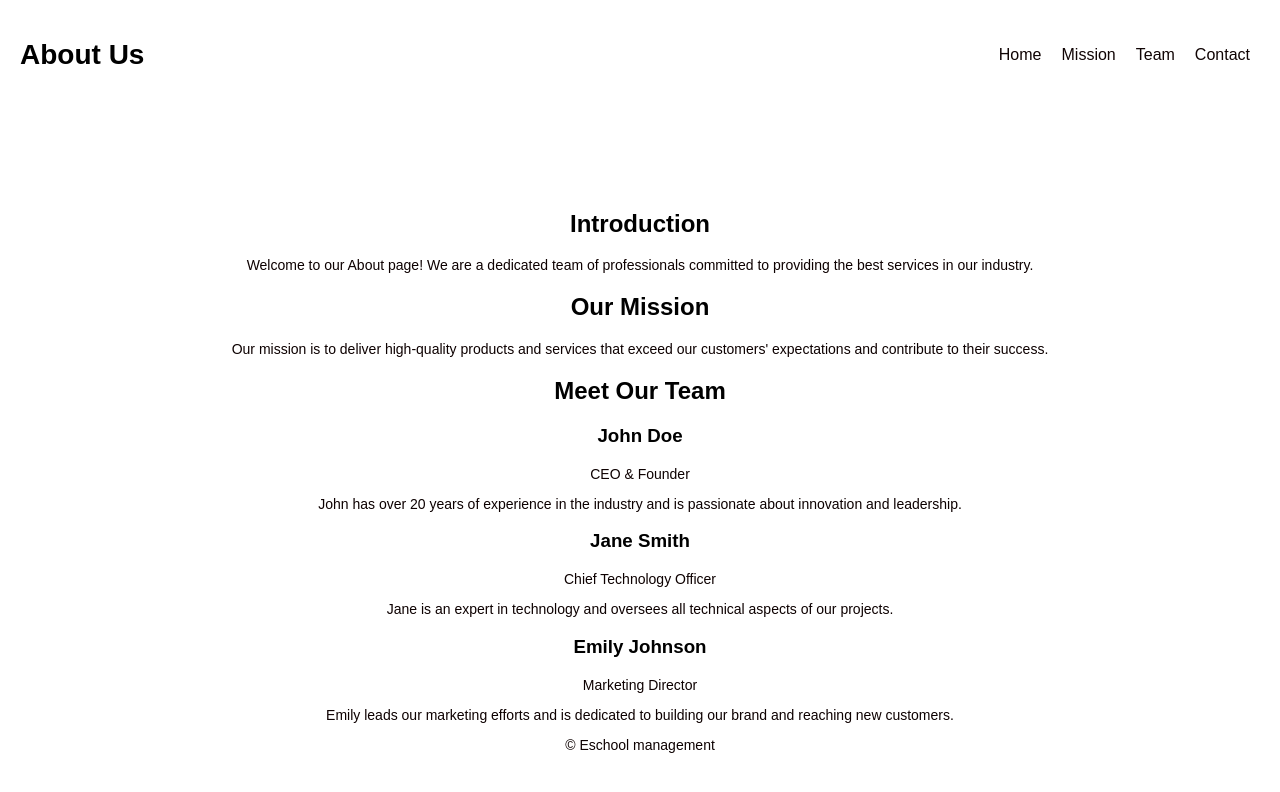
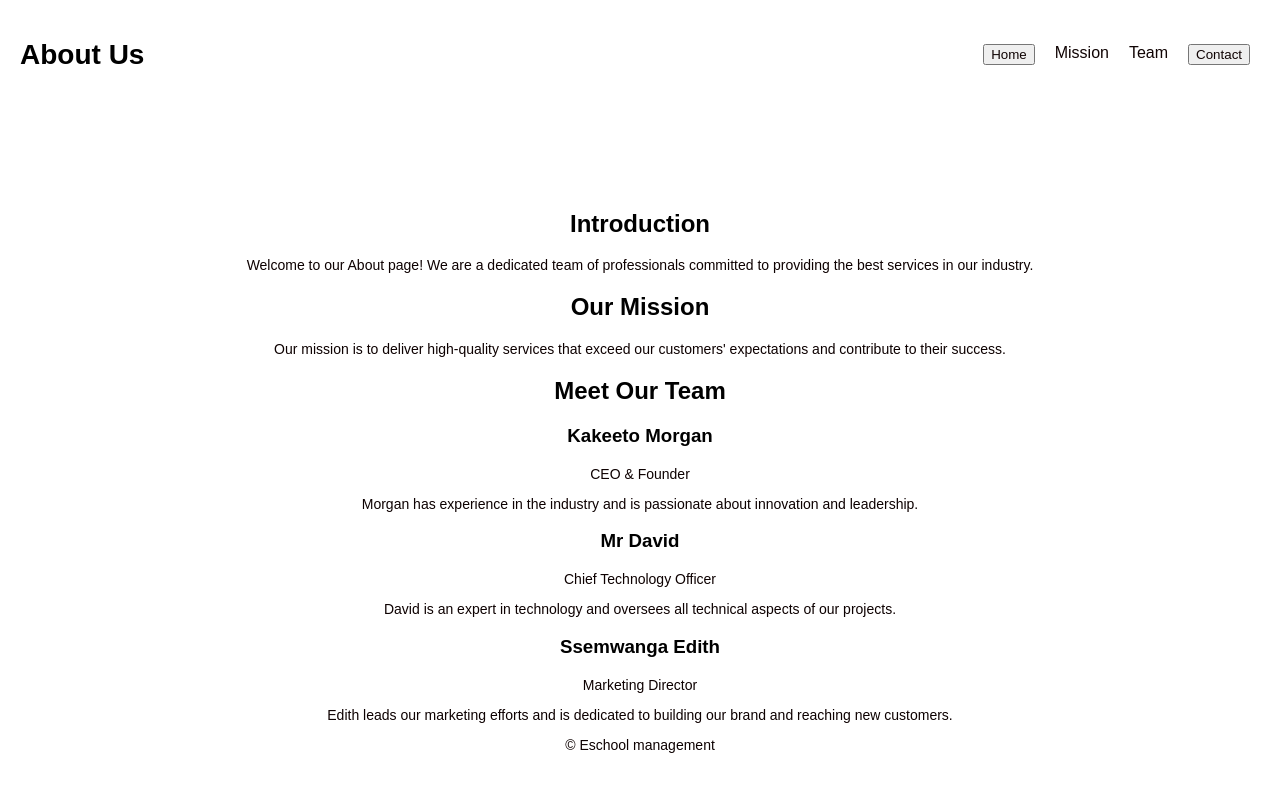
Before and after one commit to morgankolly/school-landing-page-website, a plain HTML site: page about.html in a window 1280 px wide. Drawn offline with Linux system fonts and the light colour scheme.

Commit message:
adited some words in home and about

```diff
--- a/about.html
+++ b/about.html
@@ -11,10 +11,10 @@
         <h1>About Us</h1>
         <nav>
             <ul>
-                <li><a href="home.html">Home</a></li>
+                <li><button><a href="home.html">Home</a></button></li>
                 <li><a href="#mission">Mission</a></li>
                 <li><a href="#team">Team</a></li>
-                <li><a href="contact.html">Contact</a></li>
+                <li> <button><a href="contact.html">Contact</a></button></li>
             </ul>
         </nav>
     </header>
@@ -27,25 +27,25 @@
 
         <section id="mission">
             <h2>Our Mission</h2>
-            <p>Our mission is to deliver high-quality products and services that exceed our customers' expectations and contribute to their success.</p>
+            <p>Our mission is to deliver high-quality services that exceed our customers' expectations and contribute to their success.</p>
         </section>
 
         <section id="team">
             <h2>Meet Our Team</h2>
             <div class="team-member">
-                <h3>John Doe</h3>
+                <h3>Kakeeto Morgan</h3>
                 <p>CEO & Founder</p>
-                <p>John has over 20 years of experience in the industry and is passionate about innovation and leadership.</p>
+                <p>Morgan has experience in the industry and is passionate about innovation and leadership.</p>
             </div>
             <div class="team-member">
-                <h3>Jane Smith</h3>
+                <h3>Mr David</h3>
                 <p>Chief Technology Officer</p>
-                <p>Jane is an expert in technology and oversees all technical aspects of our projects.</p>
+                <p>David is an expert in technology and oversees all technical aspects of our projects.</p>
             </div>
             <div class="team-member">
-                <h3>Emily Johnson</h3>
+                <h3>Ssemwanga Edith</h3>
                 <p>Marketing Director</p>
-                <p>Emily leads our marketing efforts and is dedicated to building our brand and reaching new customers.</p>
+                <p>Edith leads our marketing efforts and is dedicated to building our brand and reaching new customers.</p>
             </div>
         </section>
     </main>
```
Also changed, not shown: gallery.html (+3 -3 lines), home.html (+5 -5 lines), picss/download.jpeg (added), picss/hello.jpg (added), picss/hhhhh.jpeg (added), picss/mmmmmmm.jpeg (added), 1 other file.
